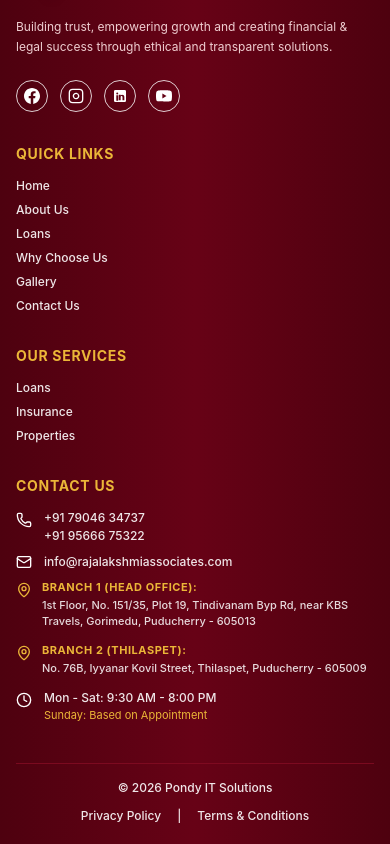
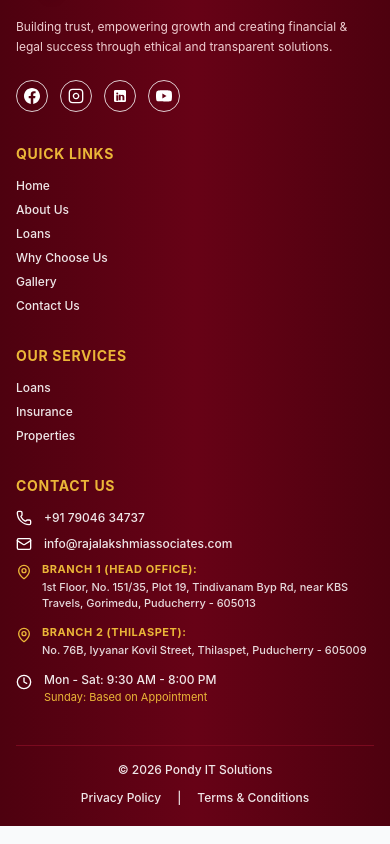
Before and after one commit to sivaathri/rajalakshmi-associates, a React (Vite) app: page / in a window 390 px wide. Shown: the part 4323-5167 px from the top of the page. Built offline with nearby package versions, Linux system fonts and the light colour scheme; a web font is replaced by a local one.

Commit message:
feat: implement responsive header and footer components with navigation and service dropdowns

```diff
--- a/src/components/Footer.jsx
+++ b/src/components/Footer.jsx
@@ -110,12 +110,9 @@
             </h4>
             <div className="space-y-2.5 text-xs sm:text-sm font-medium text-white/90">
 
-              <div className="flex items-start gap-3">
-                <Phone className="w-4 h-4 text-white shrink-0 mt-0.5" />
-                <div className="flex flex-col gap-0.5">
-                  <a href="tel:+917904634737" className="hover:text-[#EBB638] transition-colors">+91 79046 34737</a>
-                  <a href="tel:+919566675322" className="hover:text-[#EBB638] transition-colors">+91 95666 75322</a>
-                </div>
+              <div className="flex items-center gap-3">
+                <Phone className="w-4 h-4 text-white shrink-0" />
+                <a href="tel:+917904634737" className="hover:text-[#EBB638] transition-colors">+91 79046 34737</a>
               </div>
 
               <div className="flex items-center gap-3">
--- a/src/components/Header.jsx
+++ b/src/components/Header.jsx
@@ -53,8 +53,6 @@
             <div className="hidden sm:flex items-center gap-1.5 text-amber-100/90 text-[11px] sm:text-xs">
               <Phone className="w-3 h-3 text-rose-200 shrink-0" />
               <a href="tel:+917904634737" className="hover:text-amber-200 transition-colors">+91 79046 34737</a>
-              <span className="text-rose-300/60">|</span>
-              <a href="tel:+919566675322" className="hover:text-amber-200 transition-colors">+91 95666 75322</a>
             </div>
           </div>
 
```
